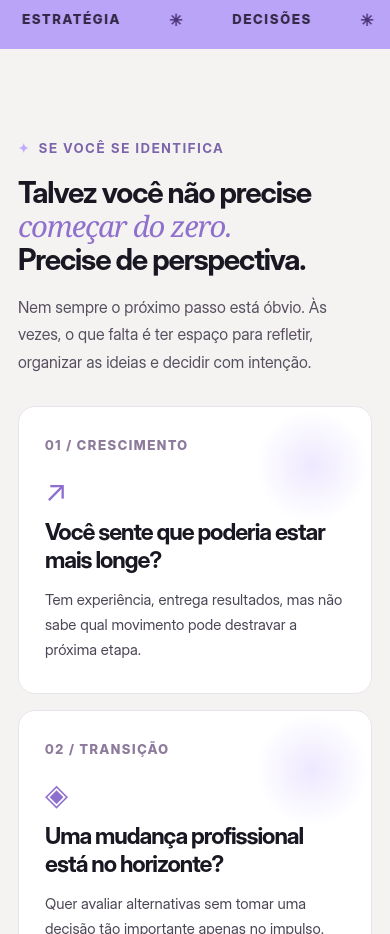
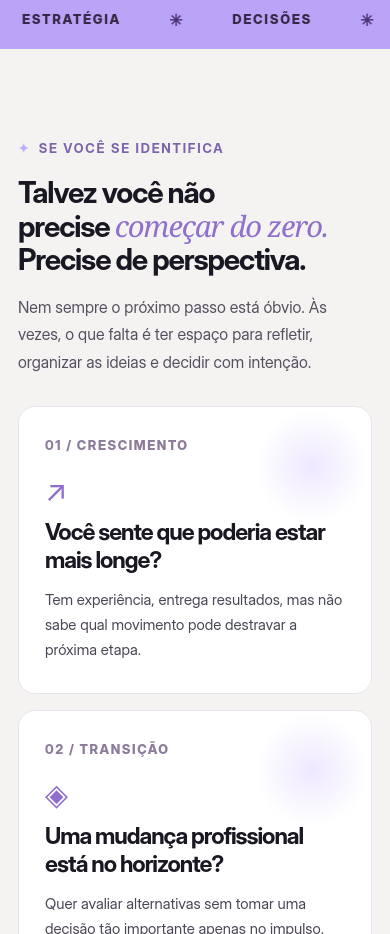
Before and after one commit to RenegedKrl/BRUNA-COACH, a website: page index.html in a window 390 px wide. Shown: the part 1580-2514 px from the top of the page. Drawn offline with Linux system fonts and the light colour scheme.

Commit message:
fix(typography): corrigir quebra de linha do titulo na secao de problemas evitando palavra orfa

```diff
--- a/css/base.css
+++ b/css/base.css
@@ -138,6 +138,7 @@ textarea:focus-visible {
   font-weight: 650;
   margin: 22px 0 24px;
   max-width: 820px;
+  text-wrap: balance;
 }
 
 .section-intro {
--- a/css/sections.css
+++ b/css/sections.css
@@ -652,15 +652,32 @@
   display: flex;
   align-items: flex-end;
   justify-content: space-between;
-  gap: 35px;
+  gap: 40px;
   margin-bottom: 54px;
+}
+
+.problems-head > div:first-child,
+.problems-head-copy {
+  flex: 1 1 680px;
+  max-width: 760px;
+}
+
+.problems-head .section-title {
+  max-width: 760px;
 }
 
 .problems-head .eyebrow {
   color: #7B64A9;
 }
 
+.problems-highlight {
+  color: #8f71cd;
+  white-space: nowrap;
+}
+
 .problems-head .section-intro {
+  flex: 0 1 380px;
+  max-width: 380px;
   margin: 0 0 8px;
 }
 
@@ -1111,6 +1128,21 @@
     font-size: 17px;
   }
 
+  .problems-head {
+    display: block;
+    margin-bottom: 36px;
+  }
+
+  .problems-head > div:first-child,
+  .problems-head-copy {
+    max-width: 100%;
+  }
+
+  .problems-head .section-intro {
+    max-width: 100%;
+    margin-top: 16px;
+  }
+
   .bruna-photo {
     max-width: 420px;
   }
@@ -1495,7 +1527,13 @@
     margin-bottom: 30px;
   }
 
+  .problems-head > div:first-child,
+  .problems-head-copy {
+    max-width: 100%;
+  }
+
   .problems-head .section-intro {
+    max-width: 100%;
     margin-top: 14px;
     font-size: 16px;
     line-height: 1.7;
--- a/index.html
+++ b/index.html
@@ -303,10 +303,10 @@
     <section class="problems" id="para-quem" aria-labelledby="problems-heading">
       <div class="container">
         <div class="problems-head">
-          <div>
+          <div class="problems-head-copy">
             <div class="eyebrow"><span class="star">✦</span> SE VOCÊ SE IDENTIFICA</div>
             <h2 class="section-title" id="problems-heading">
-              Talvez você não precise <span class="serif" style="color:#8f71cd">começar do zero.</span><br>
+              Talvez você não precise <span class="serif problems-highlight">começar do zero.</span><br>
               Precise de perspectiva.
             </h2>
           </div>
```
